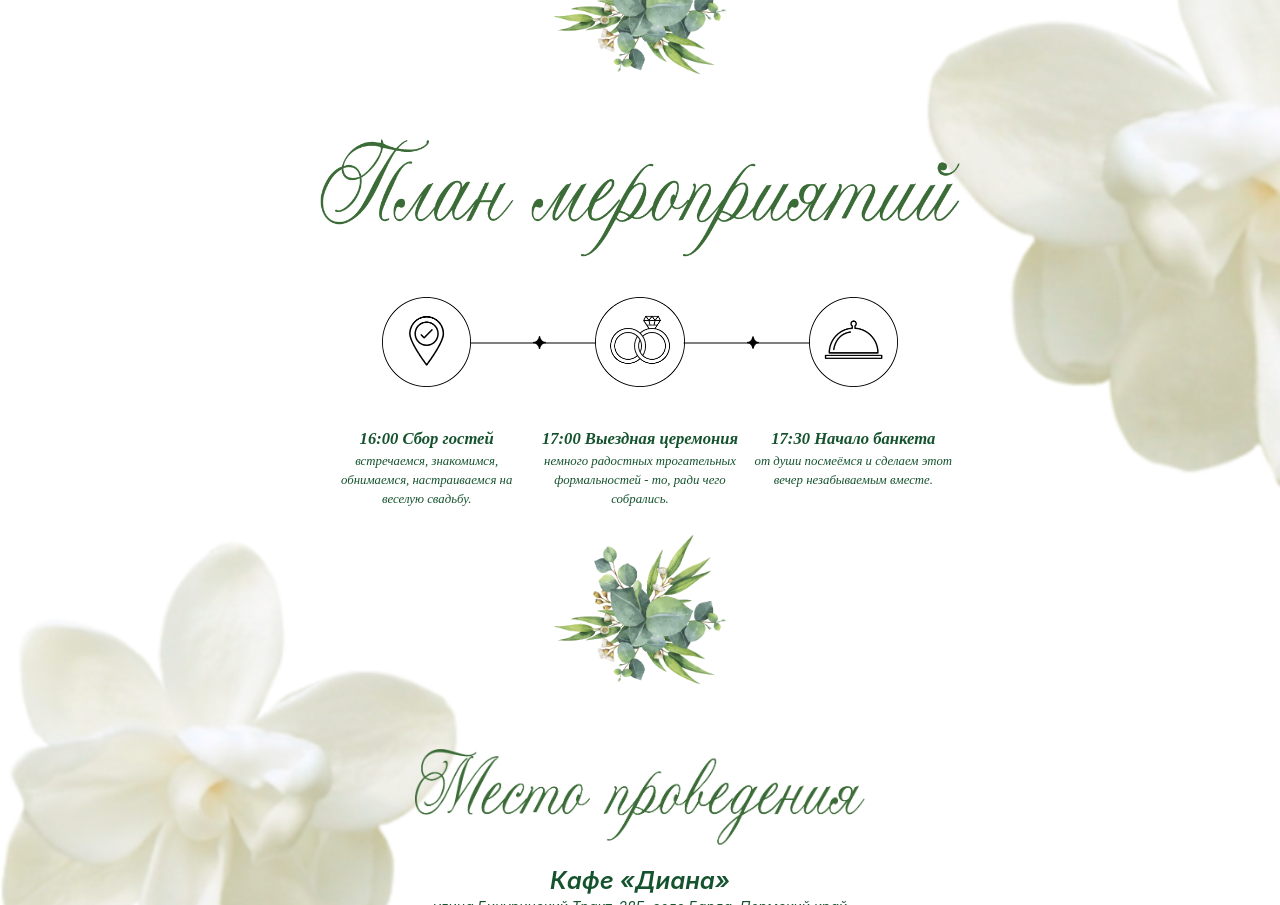
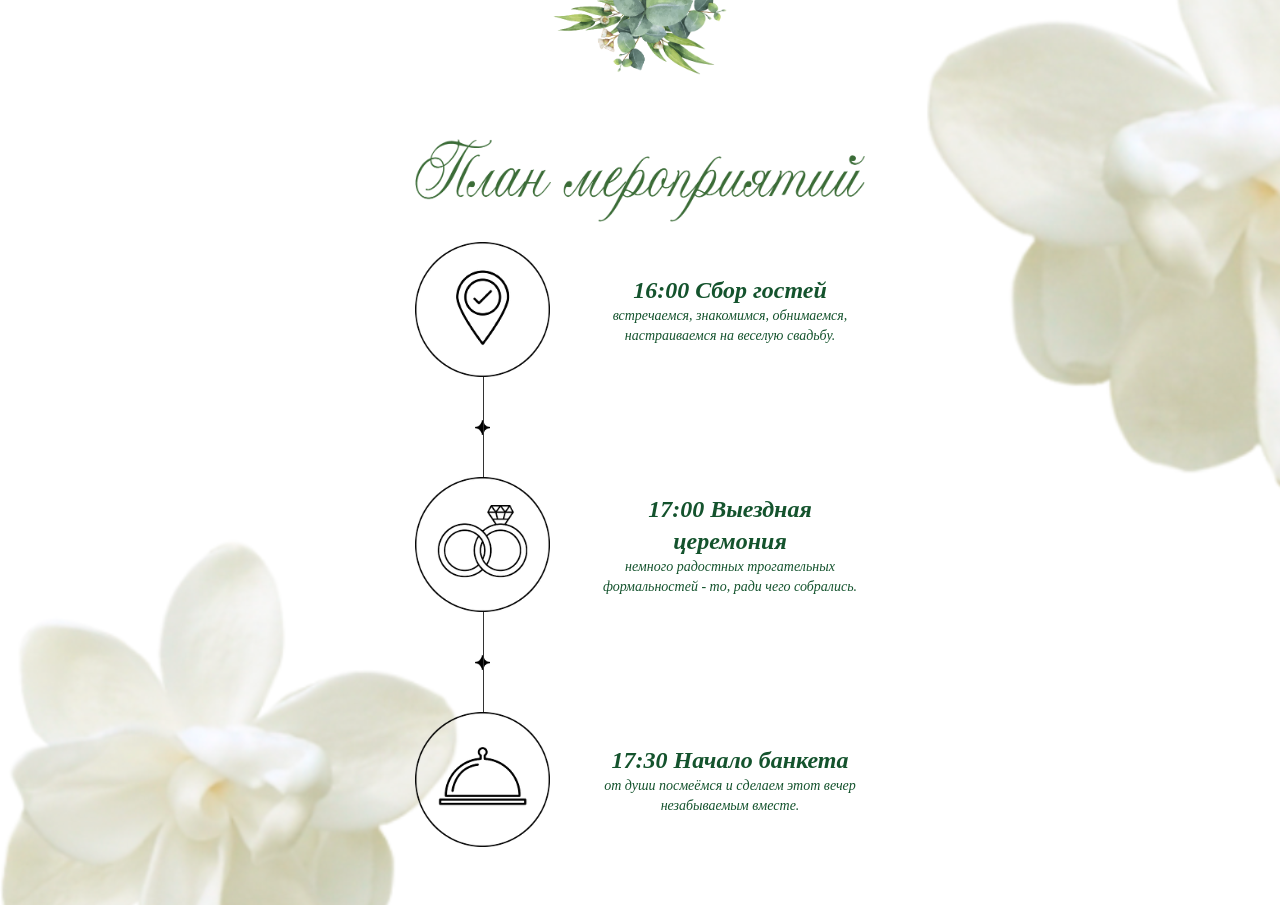
Before and after one commit to Aidarchik/weddingAlgizAndAngela, a React (Create React App) app: page / in a window 1280 px wide. Shown: the part 3440-4345 px from the top of the page. Built offline with nearby package versions, Linux system fonts and the light colour scheme.

Commit message:
plan day

```diff
--- a/src/components/date/timer/timer.js
+++ b/src/components/date/timer/timer.js
@@ -9,7 +9,7 @@ export default function Timer() {
   });
   useEffect(() => {
     const interval = setInterval(() => {
-      const weddingDate = new Date("2024 Aug 3 09:00:00"); //1722664800000
+      const weddingDate = new Date(1722625200000); //"2024 Aug 3 00:00:00"
       const now = new Date();
       const gap = weddingDate - now;
       const days = Math.floor(gap / 1000 / 60 / 60 / 24);
--- a/src/components/plan-day/plan-day.css
+++ b/src/components/plan-day/plan-day.css
@@ -1,57 +1,64 @@
 .plan-day {
-    width: 50%;
-    margin: 40px auto 0;
-    display: grid;
-    justify-items: center;
-    gap: 40px;
-
+    box-sizing: border-box;
 }
-.plan-day__title>img {
-    width: 100%;
+.container {
+}
+.text-green-900 {
+}
+.font-Cruinn {
+}
+.italic {
+}
+.plan-day__title {
 }
 .plan-day__row {
-    display: grid;
-    grid-template-columns: 1fr 1fr 1fr;
-    justify-items: center;
+    min-width: 100%;
 }
 .plan-day__column {
+    --marginbottom: 100px;
+    margin-bottom: var(--marginbottom);
     position: relative;
 }
 .plan-day__item {
-
+}
+.plan-day__row>.plan-day__column:last-child{
+    margin-bottom: 0;
 }
 .plan-day__row>.plan-day__column:not(:last-child)::before,
-.plan-day__row>.plan-day__column:not(:last-child)::after  {
+.plan-day__row>.plan-day__column:not(:last-child)::after {
     content: '';
     position: absolute;
 }
-
 .plan-day__row>.plan-day__column:not(:last-child)::before{
-    top: 3vw;
-    right: -1vw;
-    --size_delimiter: 1vw;
-    width: var(--size_delimiter);
-    height: var(--size_delimiter);
+    --delimitersize: 15px;
+    width: var(--delimitersize);
+    height: var(--delimitersize);
     background: url('../../assets/delimiter.png') center/cover;
+    bottom: -7.5px;
+    left: calc(15% - 7.5px);
+    transform: translateY(calc(var(--marginbottom) / 2));
 }
-.plan-day__row>.plan-day__column:not(:last-child)::after  {
-    width: 9.8vw;
-    height: 1px;
-    top: 3.5vw;
-    right: 0;
-    transform: translate(50%,50%);
-    background-color: #000;
+.plan-day__row>.plan-day__column:not(:last-child)::after {
+    background-color: #333;
+    top: 100%;
+    left: 15%;
+    width: 1px;
+    height: var(--marginbottom);
+}
+.item__icon {
+}
+.item__icon img {
+    position: relative;
+    width: 30%;
 }
 .item__content {
-    width: 100%;
-    font-size: 1vw;
+    position: absolute;
+    top: 50%;
+    right: 0;
+    width: 60%;
+    transform: translateY(-50%);
+    @apply mb-2 text-sm
 }
-.item__content>img {
-    margin: 0 auto 40px;
-    width: 7vw;
-
+.content__title {
+    @apply text-base md:text-2xl font-semibold;
 }
-.content__title{
-    font-size: 1.3vw;
-    font-weight:bold;
-}
--- a/src/components/plan-day/plan-day.js
+++ b/src/components/plan-day/plan-day.js
@@ -6,15 +6,17 @@ import "./plan-day.css";
 
 export default function PlanDay() {
   return (
-    <div className="plan-day container text-green-900 font-Cruinn italic">
+    <div className="plan-day container text-green-900 font-Cruinn italic  w-[450px] max-w-[80%] mb-10 flex flex-col items-center mx-auto">
       <div className="plan-day__title">
-        <img src={planDayTitle} alt="" />
+        <img src={planDayTitle} alt="" className="mb-[20px]" />
       </div>
       <div className="plan-day__row">
         <div className="plan-day__column">
           <div className="plan-day__item">
+            <div className="item__icon">
+              <img src={gathering} alt="" />
+            </div>
             <div className="item__content">
-              <img src={gathering} alt="" />
               <span className="content__title">16:00 Сбор гостей</span>
               <p>
                 встречаемся, знакомимся, обнимаемся, настраиваемся на веселую
@@ -25,8 +27,11 @@ export default function PlanDay() {
         </div>
         <div className="plan-day__column">
           <div className="plan-day__item">
+            <div className="item__icon">
+              {" "}
+              <img src={ceremony} alt="" />
+            </div>
             <div className="item__content">
-              <img src={ceremony} alt="" />
               <span className="content__title">17:00 Выездная церемония</span>
               <p>
                 немного радостных трогательных формальностей - то, ради чего
@@ -37,8 +42,11 @@ export default function PlanDay() {
         </div>
         <div className="plan-day__column">
           <div className="plan-day__item">
+            <div className="item__icon">
+              {" "}
+              <img src={banket} alt="" />
+            </div>
             <div className="item__content">
-              <img src={banket} alt="" />
               <span className="content__title">17:30 Начало банкета</span>
               <p>от души посмеёмся и сделаем этот вечер незабываемым вместе.</p>
             </div>
```
